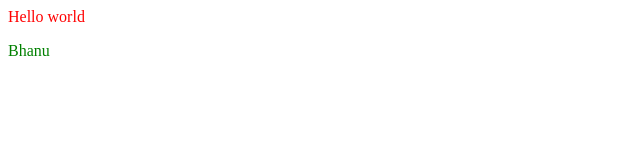
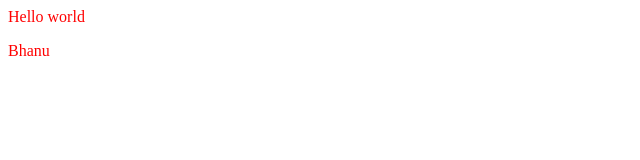
Before and after one commit to BhanuPrakashReddyT/Bhanu-Prakash-Reddy-Tadipatri, a plain HTML site: page index.html in a window 1280 px wide. Shown: the full height of the page, 0-640 px from the left. Drawn offline with Linux system fonts and the light colour scheme.

Commit message:
Update index.html

```diff
--- a/index.html
+++ b/index.html
@@ -4,6 +4,6 @@
 </head>
 <body>
     <p style="color: red">Hello world</p>
-    <p style="color: green">Bhanu</p>
+    <p style="color: red">Bhanu</p>
 </body>
 </html>
```
